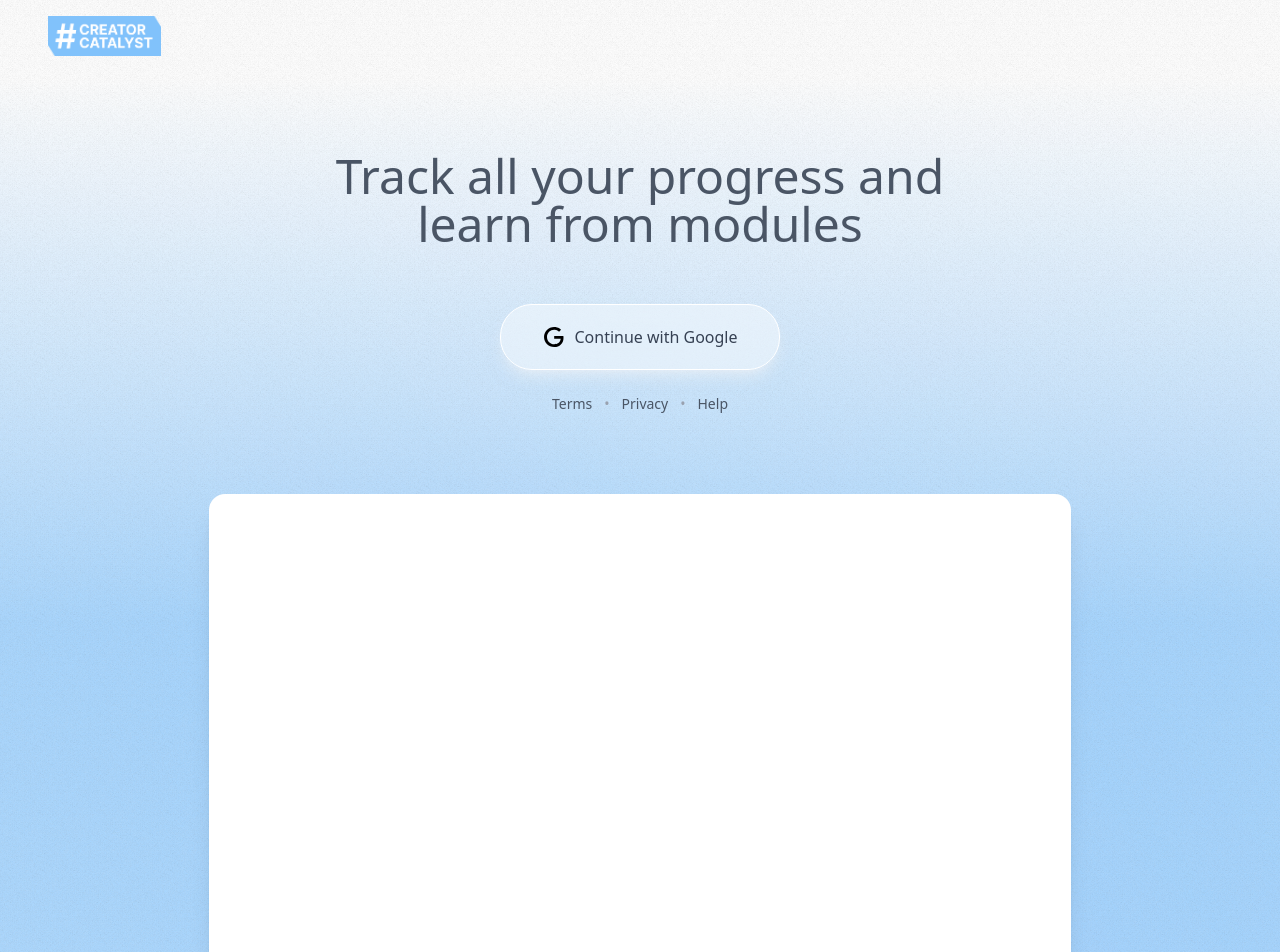
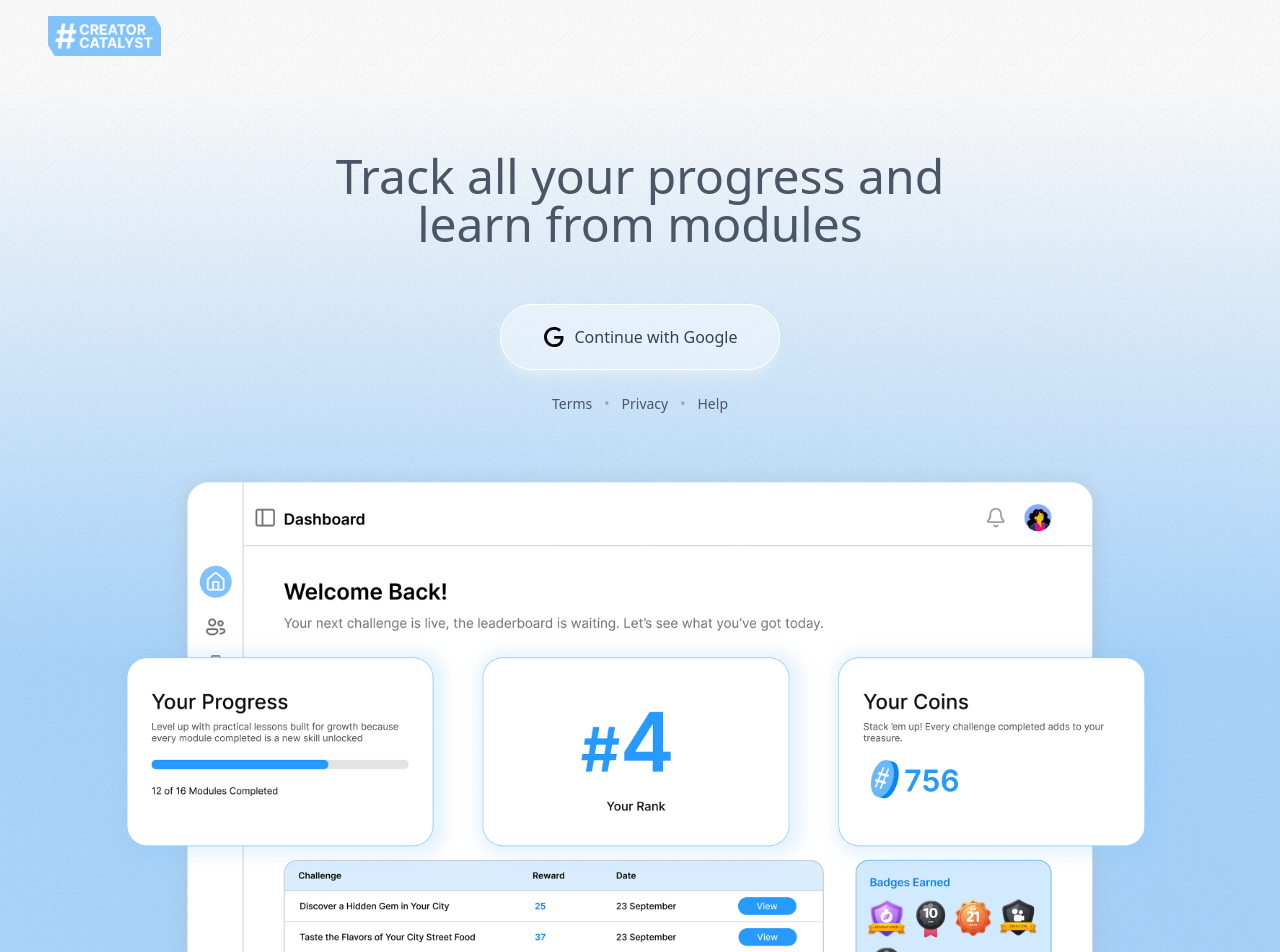
Before and after one commit to ParthSankpal/creator-catalyst-client-dashboard-deployment, a Next.js app: page / in a window 1280 px wide. Shown: the top 952 px of the page. Built offline with nearby package versions, Linux system fonts and the light colour scheme; no server answers.

Commit message:
landing ss added

```diff
--- a/src/app/page.jsx
+++ b/src/app/page.jsx
@@ -97,11 +97,11 @@ export default function Home() {
           </div>
         </div>
 
-        <div className="mt-12 w-full flex justify-center">
+        <div className="mt-0 sm:-mt-10 w-full flex justify-center">
           <img
             src="/dashboard.png"
             alt="Dashboard Preview"
-            className="w-full sm:w-[70%] rounded-2xl shadow-xl"
+            className="w-full sm:w-[90%] rounded-2xl mt-0"
           />
         </div>
       </div>
```
Also changed, not shown: public/dashboard.png.
